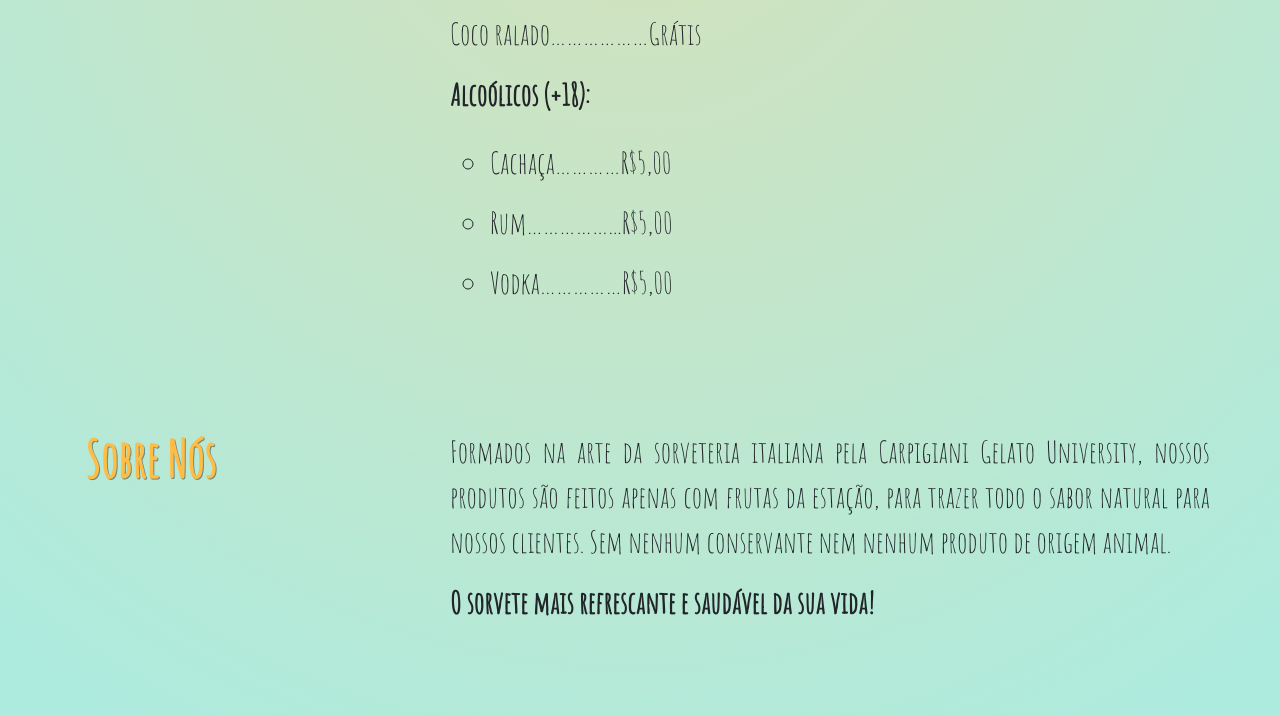
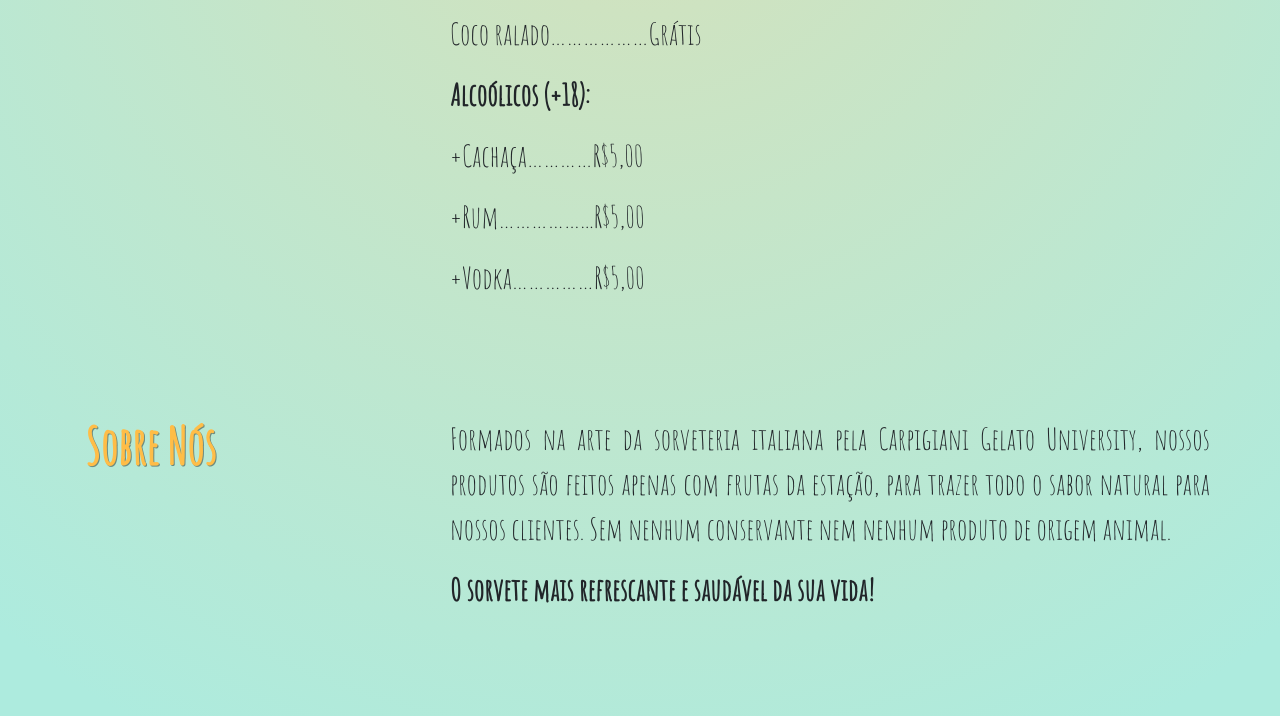
Before and after one commit to Gelato-Finocchio/gelatofinocchio, a plain HTML site: page index.html in a window 1280 px wide. Shown: the part 1240-1956 px from the top of the page. Drawn offline with nearby package versions, Linux system fonts and the light colour scheme.

Commit message:
Update index.html

```diff
--- a/index.html
+++ b/index.html
@@ -91,18 +91,16 @@
                 	<p style="font-weight: bolder;">
                         Alcoólicos (+18):
                     </p>
-	                    <ul>
-	                        <li>
-	                            Cachaça…………R$5,00
-	                        </li>
-	                        <li>
-	                            Rum……………...R$5,00
-	                        </li>
-	                        <li>
-	                            Vodka……………R$5,00
-	                        </li>
-	                    </ul>
-	                </div>
+	                <p>
+                        +Cachaça…………R$5,00
+                    </p>
+	                <p>
+                        +Rum……………...R$5,00
+    	            </p>
+	                <p>
+	                    +Vodka……………R$5,00
+	                </p>
+	            </div>
             </div>
         </div>
     </section>
```
